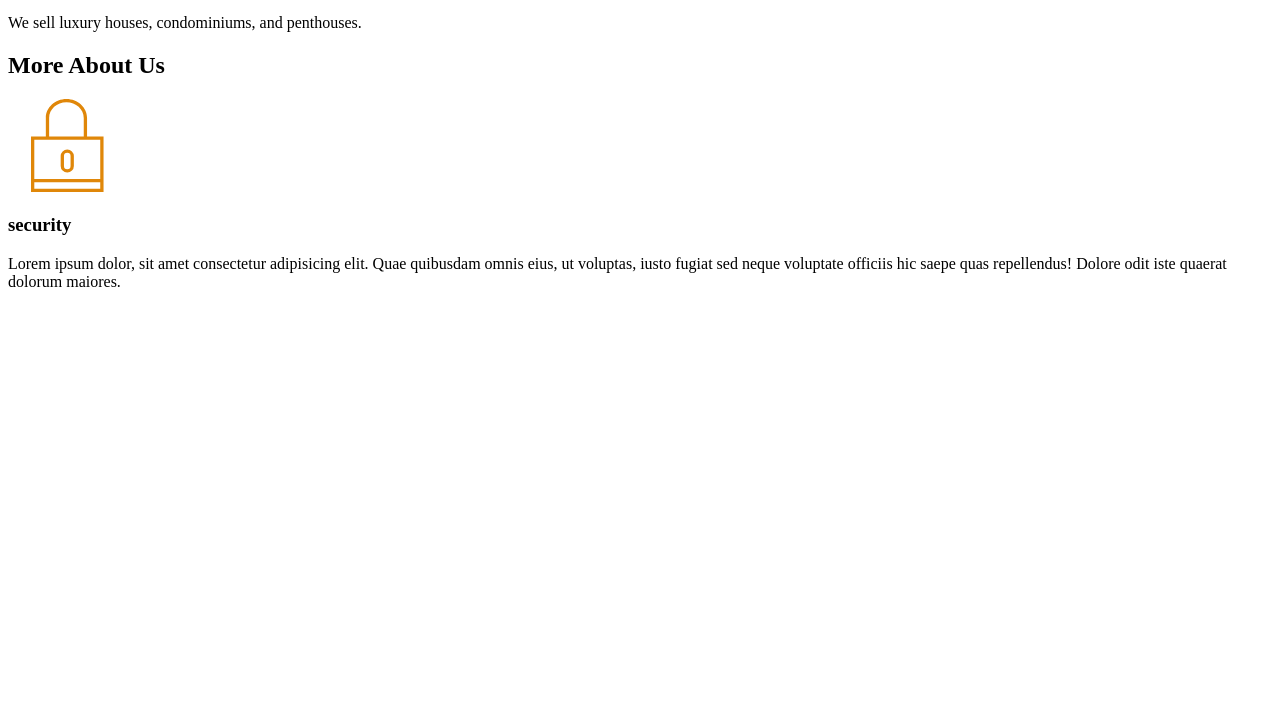
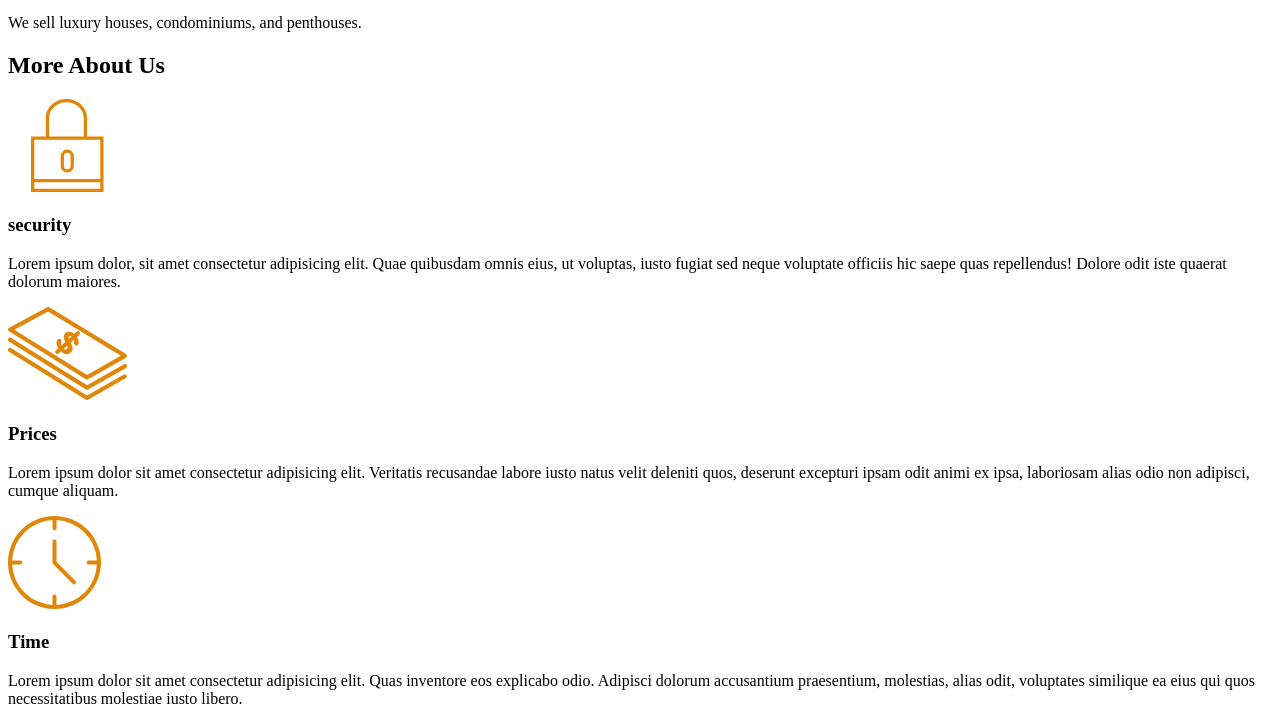
Before and after one commit to isiahw/realEstate--CH51, a plain HTML site: page index.html in a window 1280 px wide. Shown: the part 100-824 px from the top of the page. Before the commit the page ends 800 px from the top, so only its background shows below. Drawn offline with Linux system fonts and the light colour scheme.

Commit message:
Update index.html

```diff
--- a/index.html
+++ b/index.html
@@ -24,6 +24,16 @@
                 <h3>security</h3>
                 <p>Lorem ipsum dolor, sit amet consectetur adipisicing elit. Quae quibusdam omnis eius, ut voluptas, iusto fugiat sed neque voluptate officiis hic saepe quas repellendus! Dolore odit iste quaerat dolorum maiores.</p>
             </div>
+             <div class="more-about-item">
+                    <img src="./img/icon2.svg" alt="Prices">
+                    <h3>Prices</h3>
+                    <p>Lorem ipsum dolor sit amet consectetur adipisicing elit. Veritatis recusandae labore iusto natus velit deleniti quos, deserunt excepturi ipsam odit animi ex ipsa, laboriosam alias odio non adipisci, cumque aliquam.</p>
+                </div>
+                <div class="more-about-item">
+                    <img src="./img/icon3.svg" alt="Time">
+                    <h3>Time</h3>
+                    <p>Lorem ipsum dolor sit amet consectetur adipisicing elit. Quas inventore eos explicabo odio. Adipisci dolorum accusantium praesentium, molestias, alias odit, voluptates similique ea eius qui quos necessitatibus molestiae iusto libero.</p>
+                </div>
         </section>
 
     </main>
```
